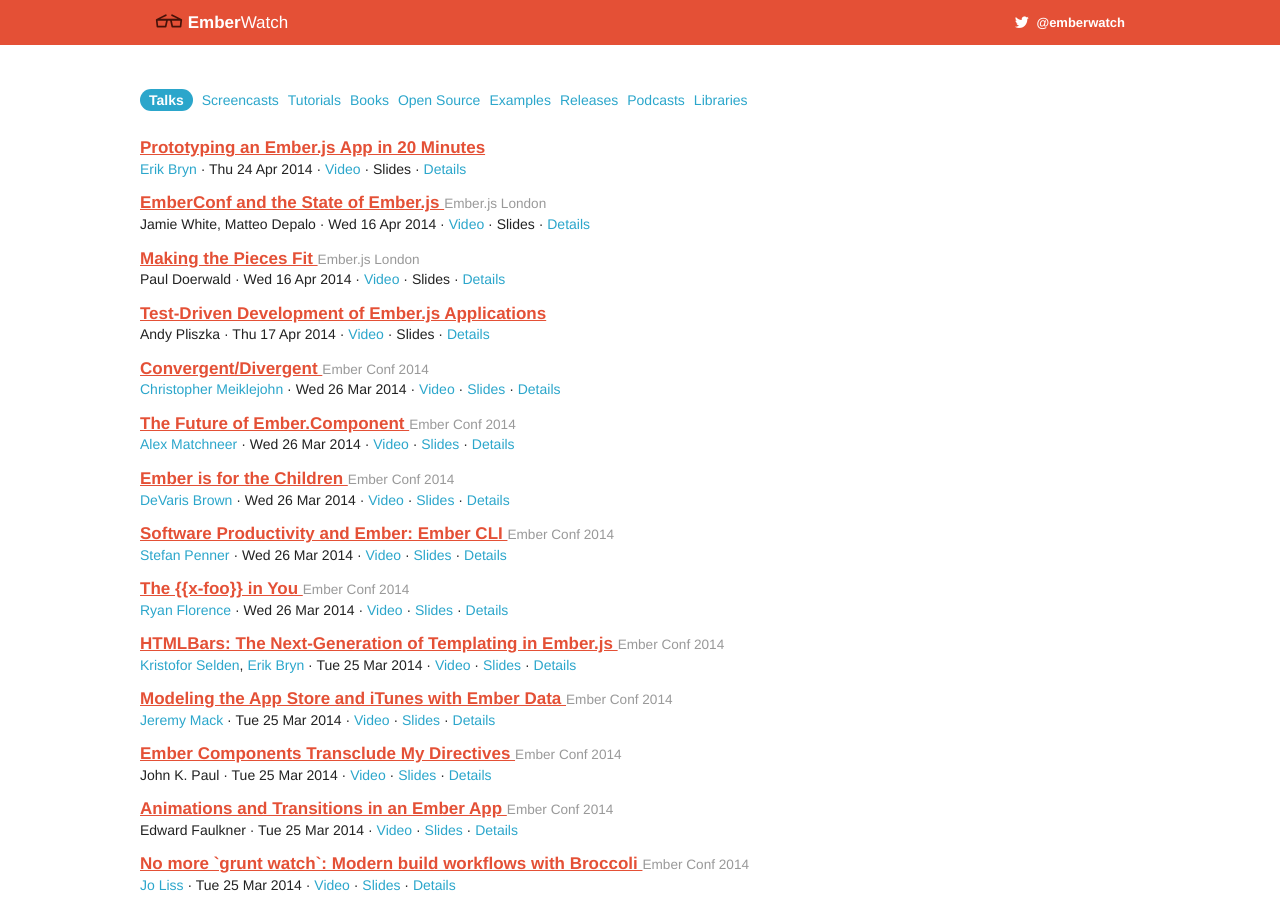
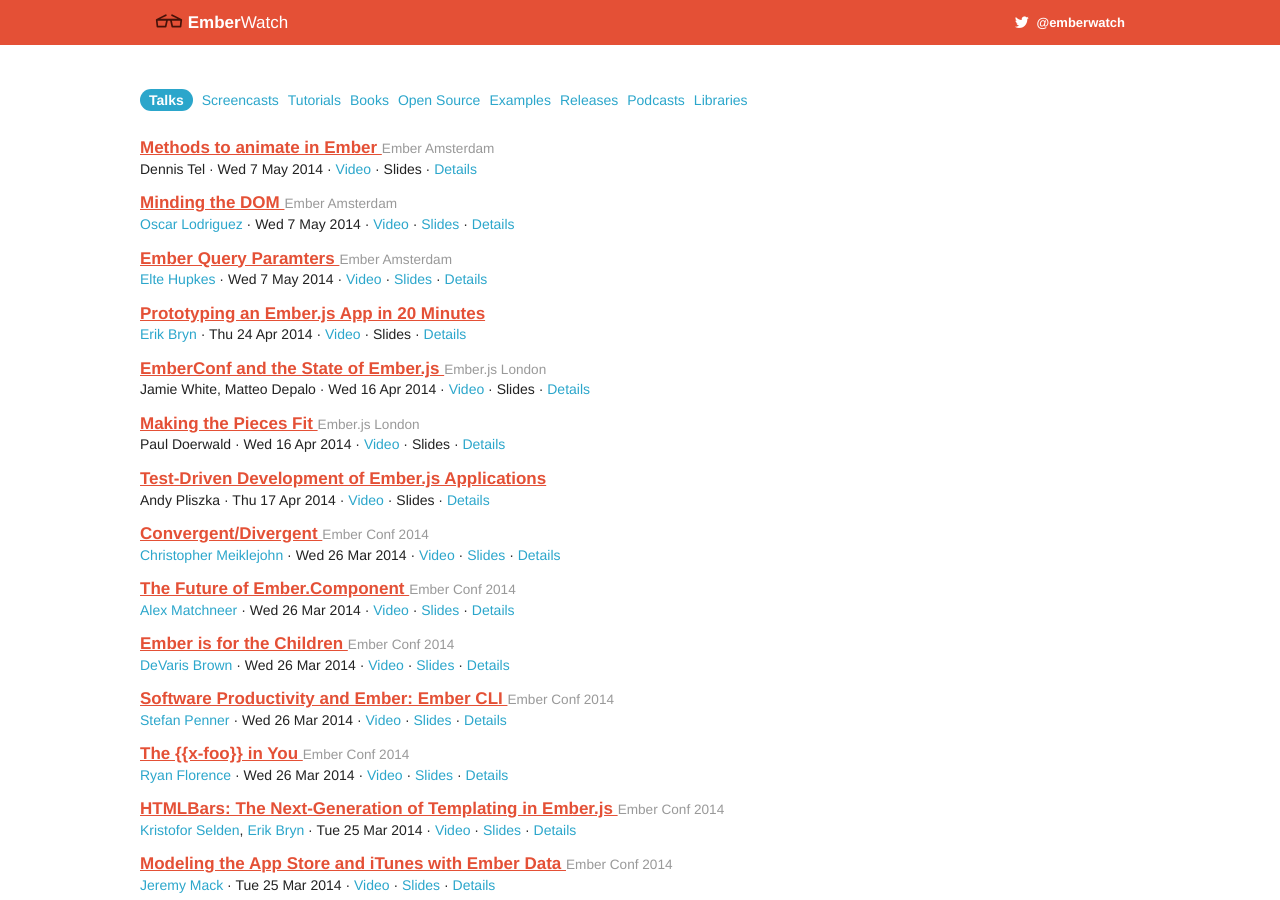
Before and after one commit to emberwatch/emberwatch, a Jekyll site: the page built from index.html, in a window 1280 px wide and 900 px high. Built offline with Jekyll 4.4.1, drawn with Linux system fonts in a browser that asks for light colours; comment, search, counter and statistics services are not loaded.

Commit message:
Ember.js Amsterdam

```diff
--- a/_data/events.yml
+++ b/_data/events.yml
@@ -32,3 +32,5 @@
   id: 15
 - name: Ember Conf 2014
   id: 16
+- name: Ember Amsterdam
+  id: 17
--- a/_data/talks.yml
+++ b/_data/talks.yml
@@ -1,4 +1,33 @@
 ---
+- title: "Methods to animate in Ember"
+  date: "2014-05-07"
+  author_ids:
+  - 135
+  event_id: 17
+  videos:
+  - "https://www.youtube.com/watch?v=YQyB-anJNss"
+  url: "http://www.meetup.com/Amsterdam-Ember-js/events/173182982/"
+  id: 187
+- title: "Minding the DOM"
+  date: "2014-05-07"
+  author_ids:
+  - 134
+  event_id: 17
+  videos:
+  - "https://www.youtube.com/watch?v=sVosGhMJN3M"
+  url: "http://www.meetup.com/Amsterdam-Ember-js/events/173182982/"
+  slides: "http://oscarlodriguez.nl/Labs/htmlbars/"
+  id: 186
+- title: "Ember Query Paramters"
+  date: "2014-05-07"
+  event_id: 17
+  author_ids:
+  - 133
+  videos:
+  - "https://www.youtube.com/watch?v=nyD7CRuA-PU"
+  url: "http://www.meetup.com/Amsterdam-Ember-js/events/173182982/"
+  slides: "http://metaphoric.nl/files/meetup-qp-presentation/"
+  id: 185
 - title: "Prototyping an Ember.js App in 20 Minutes"
   date: '2014-04-24'
   author_ids:
```
Also changed, not shown: _data/people.yml (+10 -0 lines).
